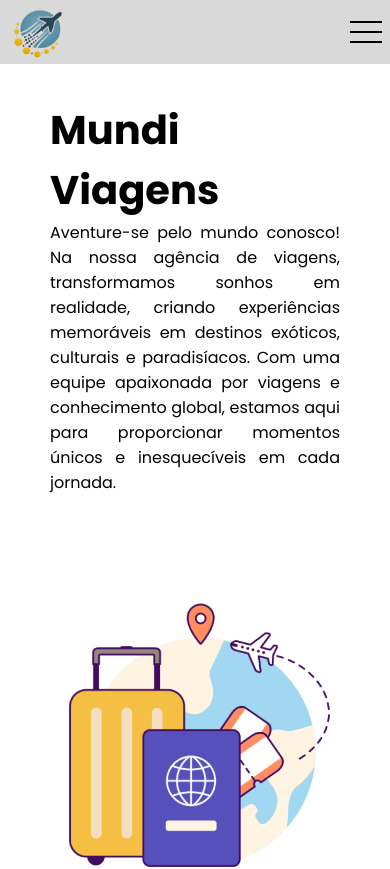
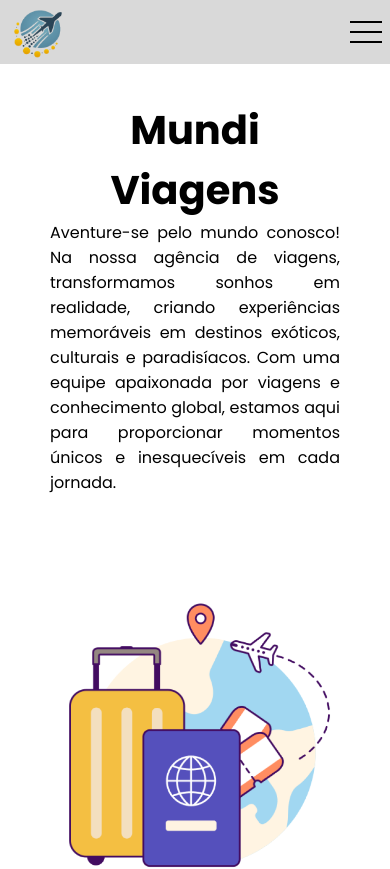
Before and after one commit to thiagodevcodes/landing-viagem, a React (Vite) app: page / in a window 390 px wide. Shown: the top 869 px of the page. Built offline with nearby package versions, Linux system fonts and the light colour scheme.

Commit message:
fix: alinhar titulo sobre

```diff
--- a/src/pages/Home/home.css
+++ b/src/pages/Home/home.css
@@ -144,7 +144,7 @@
     left: -38px;
 }
 
-@media only screen and (max-width: 915px) {
+@media only screen and (max-width: 943px) {
     .title-container {
         margin-top: 30px;
     }
@@ -162,6 +162,14 @@
         margin-bottom: 10px;
 
     }
+
+    .container-text h1 {
+        text-align: center;
+    }
+
+    .container-text {
+        align-items: center;
+    }
 }
 
 @media only screen and (max-width: 600px) {
```
